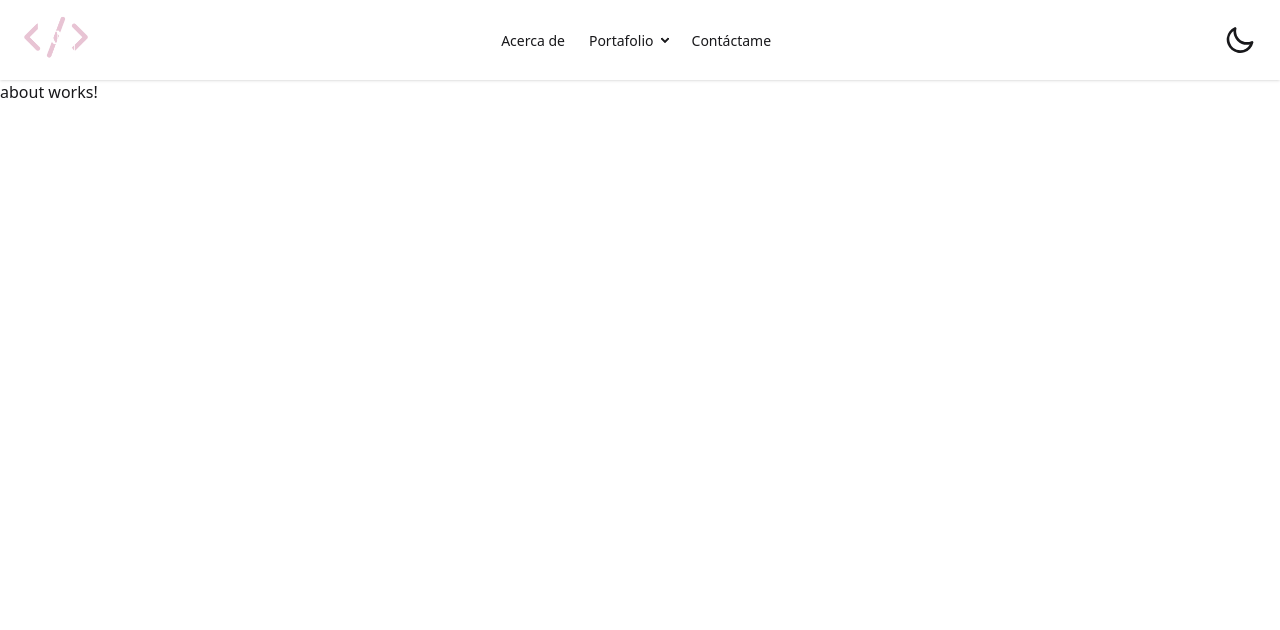
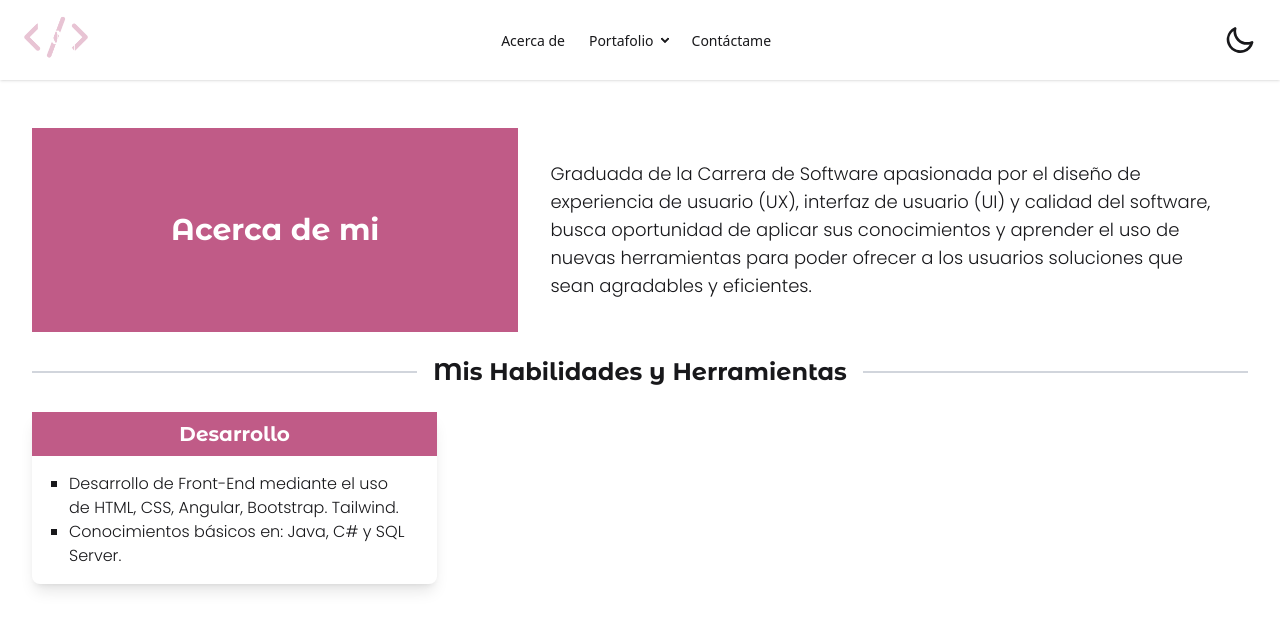
Before and after one commit to Klis18/portfolio, an Angular app: page /about in a window 1280 px wide. Shown: the top 630 px of the page. Built offline with nearby package versions, Linux system fonts and the light colour scheme; a web font is replaced by a local one.

Commit message:
agregada sección about

```diff
--- /dev/null
+++ b/src/app/portfolio/components/about-section/about-section.component.html
@@ -0,0 +1,14 @@
+<div class="grid grid-cols-2 md:grid-cols-5 lg:grid-cols-5 xl:grid-cols-5">
+    <div class="box-titles col-span-2 md:col-span-2 lg:col-span-2 xl:col-span-2 py-6 md:py-12 lg:py-12 xl:py-12 grid place-items-center montserrat-alternates-bold text-2xl md:text-3xl lg:text-3xl xl:text-3xl text-white">
+        <p>Acerca de mi</p>
+    </div>
+    <div class="p-8 col-span-2 md:col-span-3 lg:col-span-3 xl:col-span-3">
+        <p class="poppins-light text-lg">Graduada de la Carrera de Software
+            apasionada por el diseño de experiencia de
+            usuario (UX), interfaz de usuario (UI) y calidad
+            del software, busca oportunidad de aplicar sus
+            conocimientos y aprender el uso de nuevas
+            herramientas para poder ofrecer a los usuarios
+            soluciones que sean agradables y eficientes.</p>
+    </div>
+</div>
--- /dev/null
+++ b/src/app/portfolio/components/about-section/about-section.component.ts
@@ -0,0 +1,12 @@
+import { Component } from '@angular/core';
+
+@Component({
+  selector: 'portfolio-about-section',
+  standalone: true,
+  imports: [],
+  templateUrl: './about-section.component.html',
+  styles: ``
+})
+export class AboutSectionComponent {
+
+}
--- a/src/app/portfolio/pages/about/about.component.html
+++ b/src/app/portfolio/pages/about/about.component.html
@@ -1 +1,31 @@
-<p>about works!</p>
+<div class="px-8 py-4 md:py-12 lg:py-12 xl:py-12">
+    <section class="h-1/2">
+        <portfolio-about-section></portfolio-about-section>
+    </section>
+    <section class="mt-6">
+        <div class="flex items-center justify-center space-x-4 pb-6">
+            <hr class="flex-grow border-t-2 border-gray-300">
+            <span class="text-2xl montserrat-alternates-bold">Mis Habilidades y Herramientas</span>
+            <hr class="flex-grow border-t-2 border-gray-300">
+        </div>
+        <div class="grid grid-cols-3 h-1/3">
+            <div class="rounded-lg h-full shadow-lg">
+                <div class="box-titles text-white text-center py-2 text-xl montserrat-alternates-bold">
+                    <p>Desarrollo</p>
+                </div>
+                <div class="py-4 px-8 poppins-light">
+                    <ul class="list-styles">
+                        <li>
+                            Desarrollo de Front-End mediante
+                            el uso de HTML, CSS, Angular,
+                            Bootstrap. Tailwind.
+                        </li>
+                        <li>
+                            Conocimientos básicos en: Java, C# y SQL Server.
+                        </li>
+                    </ul>
+                </div>
+            </div>
+        </div>
+    </section>
+</div>
--- a/src/app/portfolio/pages/about/about.component.ts
+++ b/src/app/portfolio/pages/about/about.component.ts
@@ -1,9 +1,12 @@
 import { Component } from '@angular/core';
+import { AboutSectionComponent } from '../../components/about-section/about-section.component';
 
 @Component({
   selector: 'app-about',
   standalone: true,
-  imports: [],
+  imports: [
+    AboutSectionComponent
+  ],
   templateUrl: './about.component.html',
   styles: ``
 })
--- a/src/app/portfolio/pages/kn-portfolio/kn-portfolio.component.html
+++ b/src/app/portfolio/pages/kn-portfolio/kn-portfolio.component.html
@@ -1,31 +1,3 @@
-
-    <!----About me----->
-    <!-- <div class="h-vh backgroundTheme py-8">
-        <div class="grid grid-cols-5 grid-rows-4 gap-4 px-8">
-            <div class="row-span-4 col-span-2 rounded-lg place-items-center h-86">
-                <div class="h-full rounded-full p-4 bg-linear-65 from-rose-200 to-pink-300">
-                    <img src="assets/images/kenianieves.jpg" alt="myPhoto" class="h-full rounded-full">
-                </div>
-            </div>
-            <div class="col-span-3 py-4">
-                <p class="montserrat-alternates-bold text-4xl text-white">Kenia Nieves</p>
-                <p class="poppins-light text-rose-100">Front-End Developer | QA Automation | UX/UI Designer</p>
-            </div>
-            <div class="col-span-3 row-span-3 py-4">
-                <p class="montserrat-alternates-bold text-2xl text-white">Acerca de mi</p>
-                <p class="poppins-light pr-8 text-rose-100">
-                    Graduada de la Carrera de Software
-                    apasionada por el diseño de experiencia de
-                    usuario (UX), interfaz de usuario (UI) y calidad
-                    del software, busca oportunidad de aplicar sus
-                    conocimientos y aprender el uso de nuevas
-                    herramientas para poder ofrecer a los usuarios
-                    soluciones que sean agradables y eficientes.
-                </p>
-            </div>
-        </div>
-    </div> -->
-
     <!----My habilities---->
     <!-- <div class="grid grid-cols-3 gap-4 p-8 text-center text-white">
         <div class="rounded-lg p-4 box-background">
@@ -61,27 +33,26 @@
         </div>
     </div> -->
 
-
-
-
-    <div class="backgroundTheme grid grid-cols-2 md:grid-cols-5 lg:grid-cols-5 xl:grid-cols-5 gap-4 px-8 py-12">
+    <div class="backgroundTheme grid grid-cols-2 md:grid-cols-5 lg:grid-cols-5 xl:grid-cols-5 gap-4 px-8 py-4 md:py-12 lg:py-12 xl:py-12">
         <div class="col-span-2 place-items-center p-2">
-            <div class="h-fit rounded-full p-4 bg-linear-65 from-rose-200 to-pink-300">
+            <div class="h-62 md:h-fit lg:h-fit xl:h-fit rounded-full p-4 bg-linear-65 from-rose-200 to-pink-300">
                 <img src="assets/images/kenianieves.jpg" alt="myPhoto" class="h-full rounded-full">
             </div>
         </div>
         <div class="col-span-2 md:col-span-3 lg:col-span-3 xl:col-span-3 grid place-items-center">
             <div>
-                <p class="montserrat-alternates-bold text-7xl text-white">Hola!</p>
-                <p class="montserrat-alternates-bold text-5xl text-white">Soy Kenia Nieves</p>
-                <p class="poppins-light text-pink-200 text-2xl">Front-End Developer | QA Automation | UX/UI Designer</p>
-                <div class="flex items-center justify-center mt-4">
-                    <button class="rounded-full px-4 py-2 text-white bg-linear-65 from-rose-400 to-pink-400 mr-4 shadow-lg transition delay-150 duration-700 ease-in-out hover:-translate-y-1 hover:scale-110">
-                        Ver perfil
-                    </button>
-                    <button class="rounded-full px-4 py-2 text-white bg-linear-65 from-rose-400 to-pink-400 mr-4 shadow-lg transition delay-150 duration-700 ease-in-out hover:-translate-y-1 hover:scale-110">
-                        Ver portafolio
-                    </button>
+                <p class="montserrat-alternates-bold text-5xl md:text-7xl lg:text-7xl xl:text-7xl text-white">Hola!</p>
+                <p class="montserrat-alternates-bold text-3xl md:text-5xl lg:text-5xl xl:text-5xl text-white">Soy Kenia Nieves</p>
+                <p class="poppins-light text-pink-200 text-xl md:text-2xl lg:text-2xl xl:text-2xl">Front-End Developer | QA Automation | UX/UI Designer</p>
+                <div class="flex items-center justify-center mt-6">
+                    <div>
+                        <button class="rounded-full px-4 py-2 text-white bg-linear-65 from-rose-400 to-pink-400 mr-4 shadow-lg transition delay-150 duration-700 ease-in-out hover:-translate-y-1 hover:scale-110 border-4 border-pink-200 hover:from-rose-500 hover:to-pink-500 w-full md:w-42 lg:w-42 xl:w-42 mb-4">
+                            Ver perfil
+                        </button>
+                        <button class="rounded-full px-4 py-2 text-white bg-linear-65 from-rose-400 to-pink-400 mr-4 shadow-lg transition delay-150 duration-700 ease-in-out hover:-translate-y-1 hover:scale-110 border-4 border-pink-200 hover:from-rose-500 hover:to-pink-500 w-full md:w-42 lg:w-42 xl:w-42">
+                            Ver portafolio
+                        </button>
+                    </div>
                 </div>
             </div>
         </div>
--- a/src/index.html
+++ b/src/index.html
@@ -2,10 +2,10 @@
 <html lang="en">
 <head>
   <meta charset="utf-8">
-  <title>KnPortfolio</title>
+  <title>Kenia Nieves</title>
   <base href="/">
   <meta name="viewport" content="width=device-width, initial-scale=1">
-  <link rel="icon" type="image/x-icon" href="favicon.ico">
+  <link rel="icon" type="image/png" href="/assets/images/knlogolight.png">
 
   <link rel="preconnect" href="https://fonts.googleapis.com">
   <link rel="preconnect" href="https://fonts.gstatic.com" crossorigin>
--- a/src/styles.css
+++ b/src/styles.css
@@ -3,6 +3,15 @@
 @plugin "daisyui"{
   themes: light --default, dark --preferslight;
 };
+
+.box-titles{
+  background-color: #c05b87;
+}
+
+.list-styles{
+  list-style-type: square;
+  padding-left: 5px;
+}
 
 .raleway-regular {
   font-family: "Raleway", sans-serif;
```
Also changed, not shown: src/app/portfolio/pages/kn-portfolio/kn-portfolio.component.css (+0 -9 lines), 1 other file (tests, documents, lock files or other folders).
